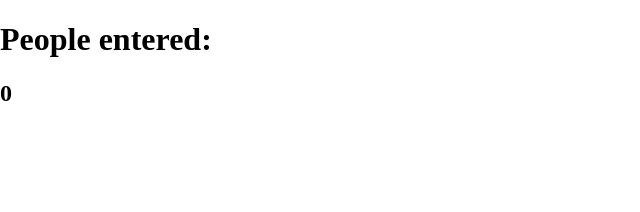
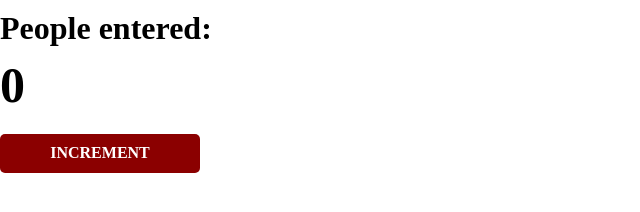
Before and after one commit to MiguelDominguezSanchez/JavaScript_Programming_Full_Course_Freecodecamp, a browser extension: page 1. Build a Passenger Counter App/1. Welcome to the course/index.html in a window 1280 px wide. Shown: the whole page, without its empty margins (0-640 px from the left). Drawn offline with nearby package versions, Linux system fonts and the light colour scheme.

Commit message:
Adding button

```diff
--- a/1. Build a Passenger Counter App/1. Welcome to the course/index.css
+++ b/1. Build a Passenger Counter App/1. Welcome to the course/index.css
@@ -2,3 +2,33 @@ html, body {
     margin: 0;
     padding: 0;
 }
+
+h1 {
+    margin-top: 10px;
+    margin-bottom: 10px;
+}
+
+h2 {
+    font-size: 50px;
+    margin-top: 10px;
+    margin-bottom: 20px;
+}
+
+button {
+    border: none;
+    padding-top: 10px;
+    padding-bottom: 10px;
+    color: white;
+    font-weight: bold;
+    width: 200px;
+    margin-bottom: 5px;
+    border-radius: 5px;
+}
+
+#increment-btn {
+    background: darkred;
+}
+
+#save-btn {
+    background: darkgreen;
+}
--- a/1. Build a Passenger Counter App/1. Welcome to the course/index.html
+++ b/1. Build a Passenger Counter App/1. Welcome to the course/index.html
@@ -4,9 +4,13 @@
         <link rel="stylesheet" href="index.css">
     </head>
     <body>
-        <h1>People entered:</h1>
-        <h2 id="count-el">0</h2>
-        <script src="index.js"></script>
+        <div>
+            <h1>People entered:</h1>
+            <h2 id="count-el">0</h2>
+            <!-- Create a INCREMENT button with the id="increrment-btn" -->
+            <button id="increment-btn">INCREMENT</button>
+            <script src="index.js"></script>
+        </div>
 
     </body>
 </html>
--- a/1. Build a Passenger Counter App/1. Welcome to the course/index.js
+++ b/1. Build a Passenger Counter App/1. Welcome to the course/index.js
@@ -47,7 +47,7 @@ let myDogAge = myAge * humanDogRatio
 console.log(myDogAge)
 */
 
-let count = 5
+// let count = 5
 
 // count + 1
 // count = 3
@@ -103,3 +103,5 @@ console.log(bonusPoints)
 bonusPoints = bonusPoints + 45
 console.log(bonusPoints)
 */
+
+//// Exercise – Adding button
```
